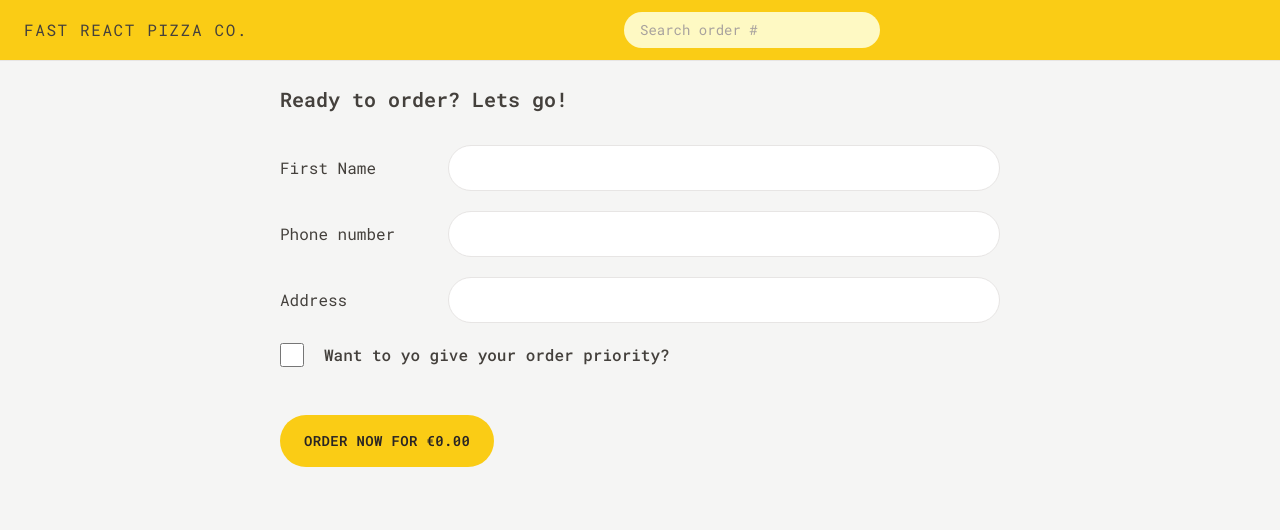
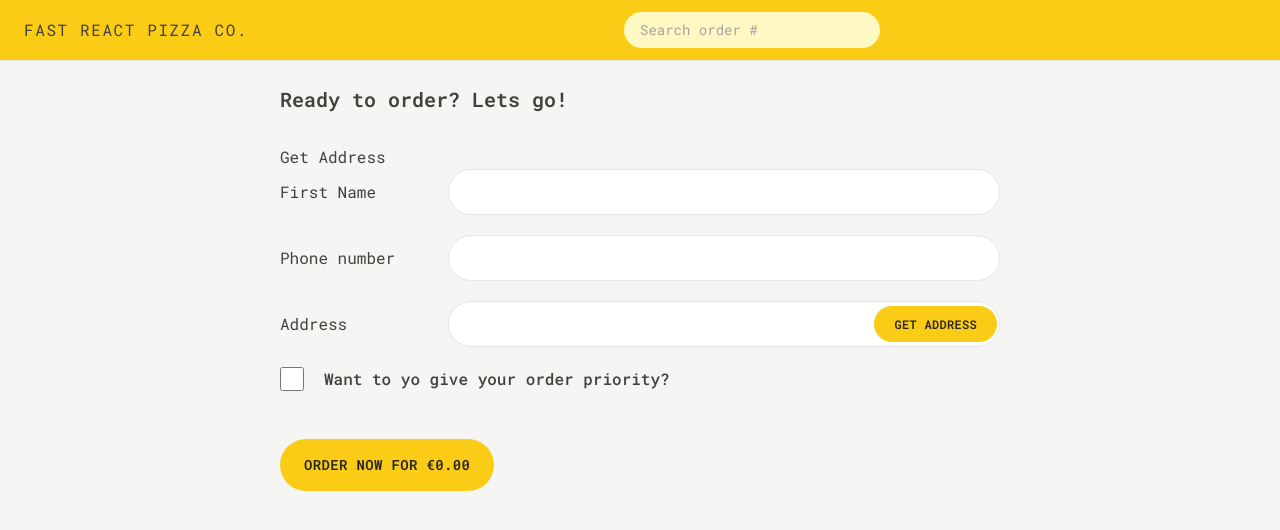
Before and after one commit to 1amSumit/FastPizza-React, a React (Vite) app: page /order/new in a window 1280 px wide. Shown: the top 530 px of the page. Built offline with nearby package versions, Linux system fonts and the light colour scheme.

Commit message:
Implemented get position by clicking on get address button by using createAsyncThunk inbuilt function from react/toolkit

```diff
--- a/src/features/order/CreateOrder.jsx
+++ b/src/features/order/CreateOrder.jsx
@@ -3,11 +3,12 @@ import { createOrder } from '../../services/apiRestaurant';
 
 import Button from '../../UI/Button';
 import Username from '../user/Username';
-import { useSelector } from 'react-redux';
+import { useDispatch, useSelector } from 'react-redux';
 import store from '../../store/redux';
 import { cartActions, getTotalPrice } from '../../store/cartSlice';
 import { useState } from 'react';
 import { formatCurrency } from '../../utils/helpers';
+import { fetchAddress } from '../../store/userSlice';
 
 // https://uibakery.io/regex-library/phone-number
 const isValidPhone = (str) =>
@@ -15,12 +16,21 @@ const isValidPhone = (str) =>
     str
   );
 
-function CreateOrder() {
+const CreateOrder = () => {
+  const {
+    status: addressStatus,
+    position,
+    address,
+  } = useSelector((state) => state.user);
+
+  const dispatch = useDispatch();
   const [withPriority, setWithPriority] = useState(false);
   const navigation = useNavigation();
   const formErrors = useActionData();
   const cart = useSelector((state) => state.cart.cart);
   const totalCartPrice = useSelector(getTotalPrice);
+
+  const isLoadingAddress = addressStatus === 'loading';
 
   const priorityValue = withPriority ? totalCartPrice * 0.2 : 0;
   const totalPrice = totalCartPrice + priorityValue;
@@ -37,6 +47,8 @@ function CreateOrder() {
   return (
     <div className="px-6 py-6">
       <h2 className="mb-8 text-xl font-semibold">Ready to order? Lets go!</h2>
+
+      <button onClick={() => dispatch(fetchAddress())}>Get Address</button>
 
       <Form method="POST">
         <div className="mb-5 flex flex-col gap-2 sm:flex-row sm:items-center">
@@ -62,7 +74,7 @@ function CreateOrder() {
           </div>
         </div>
 
-        <div className="mb-5 flex flex-col gap-2 sm:flex-row sm:items-center">
+        <div className="relative mb-5 flex flex-col gap-2 sm:flex-row sm:items-center">
           <label className="sm:basis-40">Address</label>
           <div className="grow">
             <input
@@ -70,8 +82,24 @@ function CreateOrder() {
               type="text"
               name="address"
               required
+              disabled={isLoadingAddress}
+              defaultValue={address}
             />
           </div>
+          {!position.latitude && !position.longitude && (
+            <span className="z-1000 absolute right-[3px]">
+              <Button
+                disabled={isLoadingAddress}
+                type="small"
+                onClick={(e) => {
+                  e.preventDefault();
+                  dispatch(fetchAddress());
+                }}
+              >
+                Get Address
+              </Button>
+            </span>
+          )}
         </div>
 
         <div className="mb-12 flex  items-center gap-5">
@@ -90,6 +118,15 @@ function CreateOrder() {
 
         <div>
           <input type="hidden" name="cart" value={JSON.stringify(cart)} />
+          <input
+            type="hidden"
+            name="address"
+            value={
+              position.latitude && position.longitude
+                ? `${(position.latitude, position.longitude)}`
+                : ''
+            }
+          />
           <Button type="primary" disabled={isSubmitting}>
             {isSubmitting
               ? 'Placing order...'
@@ -99,7 +136,7 @@ function CreateOrder() {
       </Form>
     </div>
   );
-}
+};
 
 export default CreateOrder;
 
--- a/src/store/userSlice.jsx
+++ b/src/store/userSlice.jsx
@@ -1,5 +1,31 @@
 import { createAsyncThunk, createSlice } from '@reduxjs/toolkit';
 import { getAddress } from '../services/apiGeocoding';
+
+function getPosition() {
+  return new Promise(function (resolve, reject) {
+    navigator.geolocation.getCurrentPosition(resolve, reject);
+  });
+}
+
+export const fetchAddress = createAsyncThunk(
+  'user/fetchAddress',
+  async function () {
+    // 1) We get the user's geolocation position
+    const positionObj = await getPosition();
+    const position = {
+      latitude: positionObj.coords.latitude,
+      longitude: positionObj.coords.longitude,
+    };
+
+    // 2) Then we use a reverse geocoding API to get a description of the user's address, so we can display it the order form, so that the user can correct it if wrong
+    const addressObj = await getAddress(position);
+    const address = `${addressObj?.locality}, ${addressObj?.city} ${addressObj?.postcode}, ${addressObj?.countryName}`;
+
+    // 3) Then we return an object with the data that we are interested in.
+    // Payload of the FULFILLED state
+    return { position, address };
+  }
+);
 
 const userSlice = createSlice({
   name: 'user',
@@ -14,6 +40,7 @@ const userSlice = createSlice({
     setUsername(state, action) {
       state.username = action.payload;
     },
+  },
   extraReducers: (builder) =>
     builder
       .addCase(fetchAddress.pending, (state, action) => {
@@ -24,35 +51,12 @@ const userSlice = createSlice({
         state.address = action.payload.address;
         state.status = 'idle';
       })
-        .addCase(fetchAddress.pending, (state, action) => {
+      .addCase(fetchAddress.rejected, (state, action) => {
         state.status = 'error';
         state.error = action.error.message;
       }),
-  },
 });
 
 export const userAction = userSlice.actions;
 
 export default userSlice;
-
-function getPosition() {
-  return new Promise(function (resolve, reject) {
-    navigator.geolocation.getCurrentPosition(resolve, reject);
-  });
-}
-
-export const fetchAddress = createAsyncThunk('user/fetchAddress', async () => {
-  // 1) We get the user's geolocation position
-  const positionObj = await getPosition();
-  const position = {
-    latitude: positionObj.coords.latitude,
-    longitude: positionObj.coords.longitude,
-  };
-
-  // 2) Then we use a reverse geocoding API to get a description of the user's address, so we can display it the order form, so that the user can correct it if wrong
-  const addressObj = await getAddress(position);
-  const address = `${addressObj?.locality}, ${addressObj?.city} ${addressObj?.postcode}, ${addressObj?.countryName}`;
-
-  // 3) Then we return an object with the data that we are interested in
-  return { position, address };
-});
```
Lines whose indentation alone changed are shown as unchanged.
